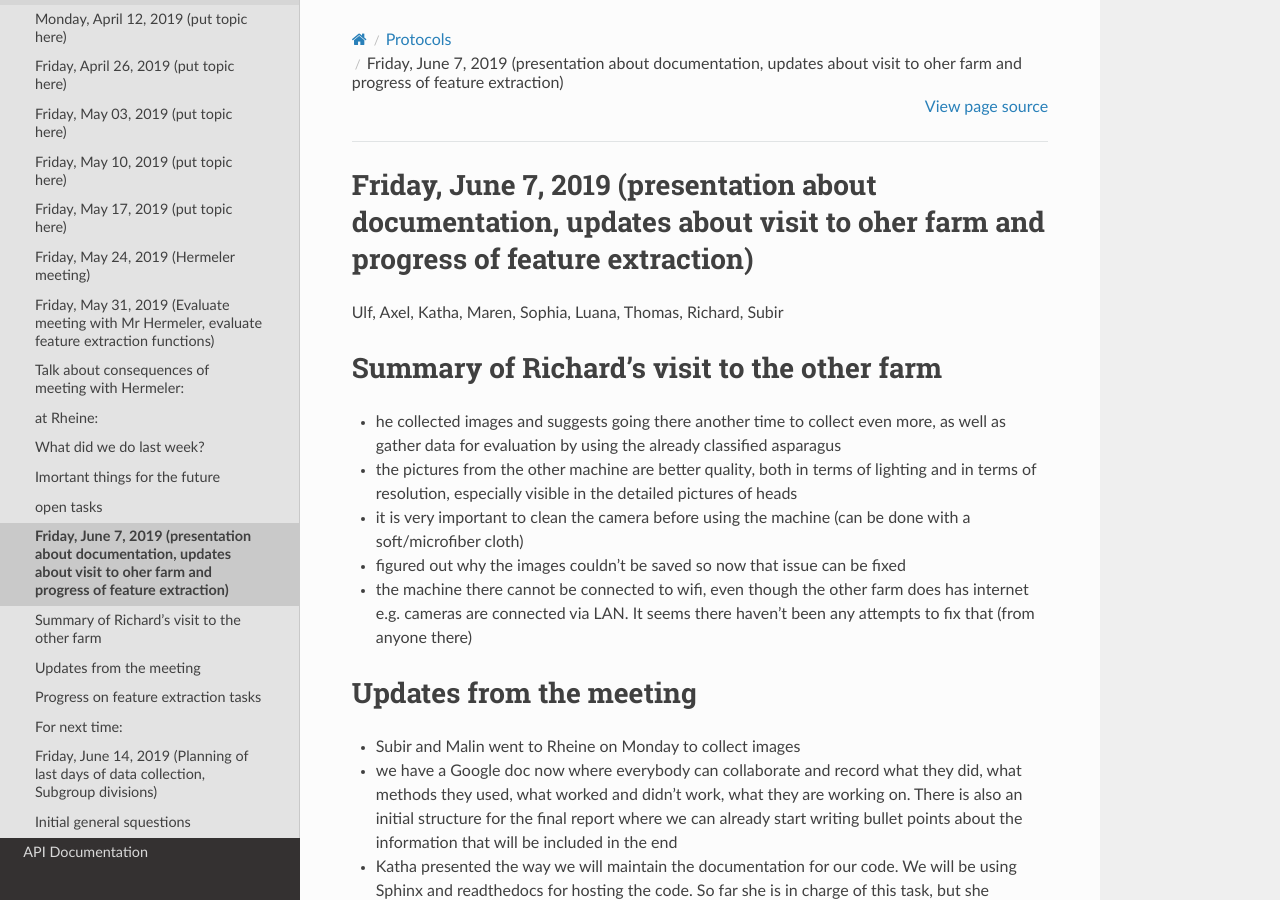
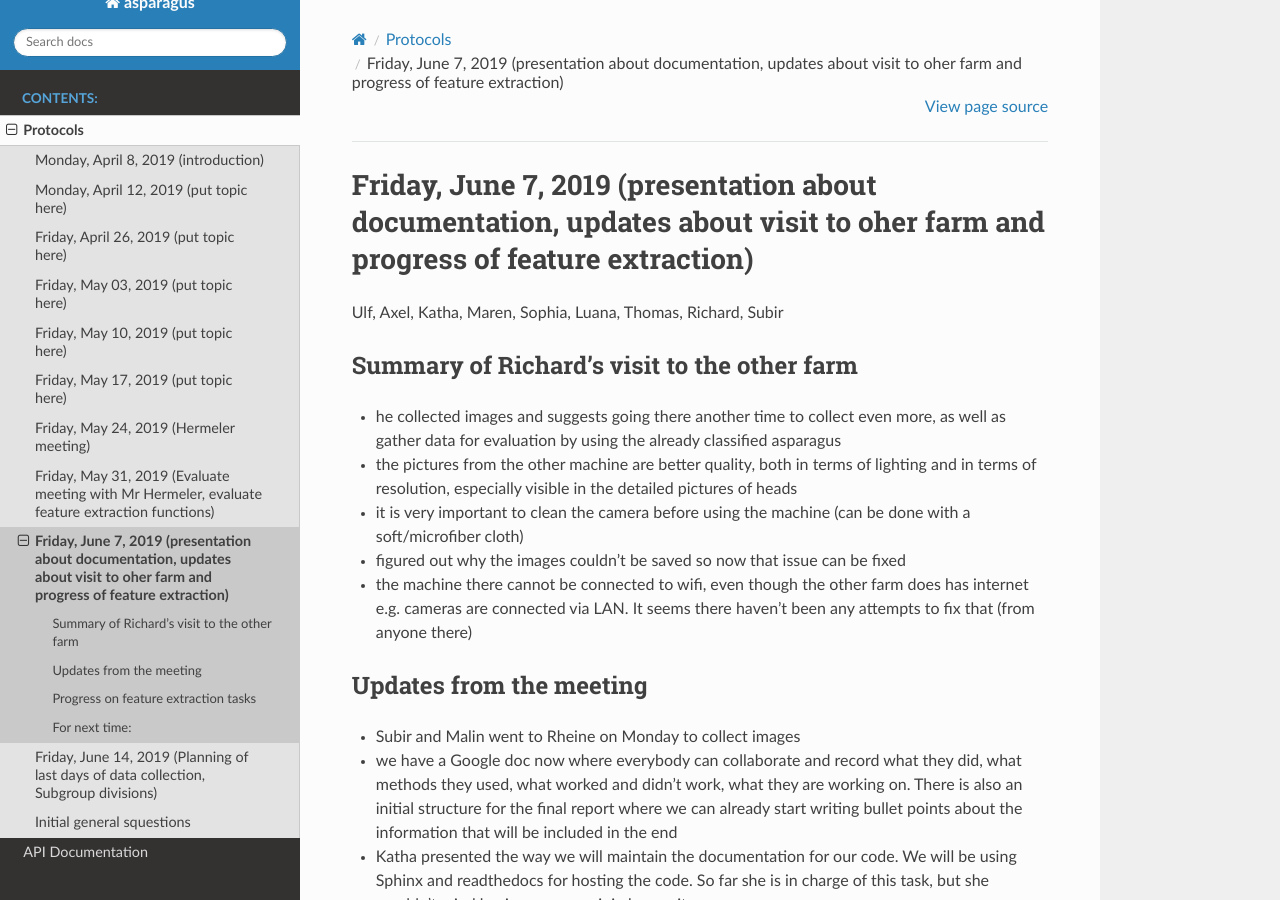
Before and after one commit to CogSciUOS/asparagus, a Sphinx documentation site: the page built from docs/protocols/protocol_19_06_07.md, in a window 1280 px wide and 900 px high. Built offline with Sphinx 7.4.7 and the Read the Docs theme 2.0.0, drawn with Linux system fonts in a browser that asks for light colours; the version number could not be read and is left out.

Commit message:
changed headers

```diff
--- a/docs/protocols/protocol_19_06_07.md
+++ b/docs/protocols/protocol_19_06_07.md
@@ -1,4 +1,4 @@
-## Friday, June 7, 2019 (presentation about documentation, updates about visit to oher farm and progress of feature extraction)
+# Friday, June 7, 2019 (presentation about documentation, updates about visit to oher farm and progress of feature extraction)
 
 Ulf, Axel, Katha, Maren, Sophia, Luana, Thomas, Richard, Subir
 
```
Also changed, not shown: docs/protocols/protocol_19_05_31.md (+1 -1 lines).
